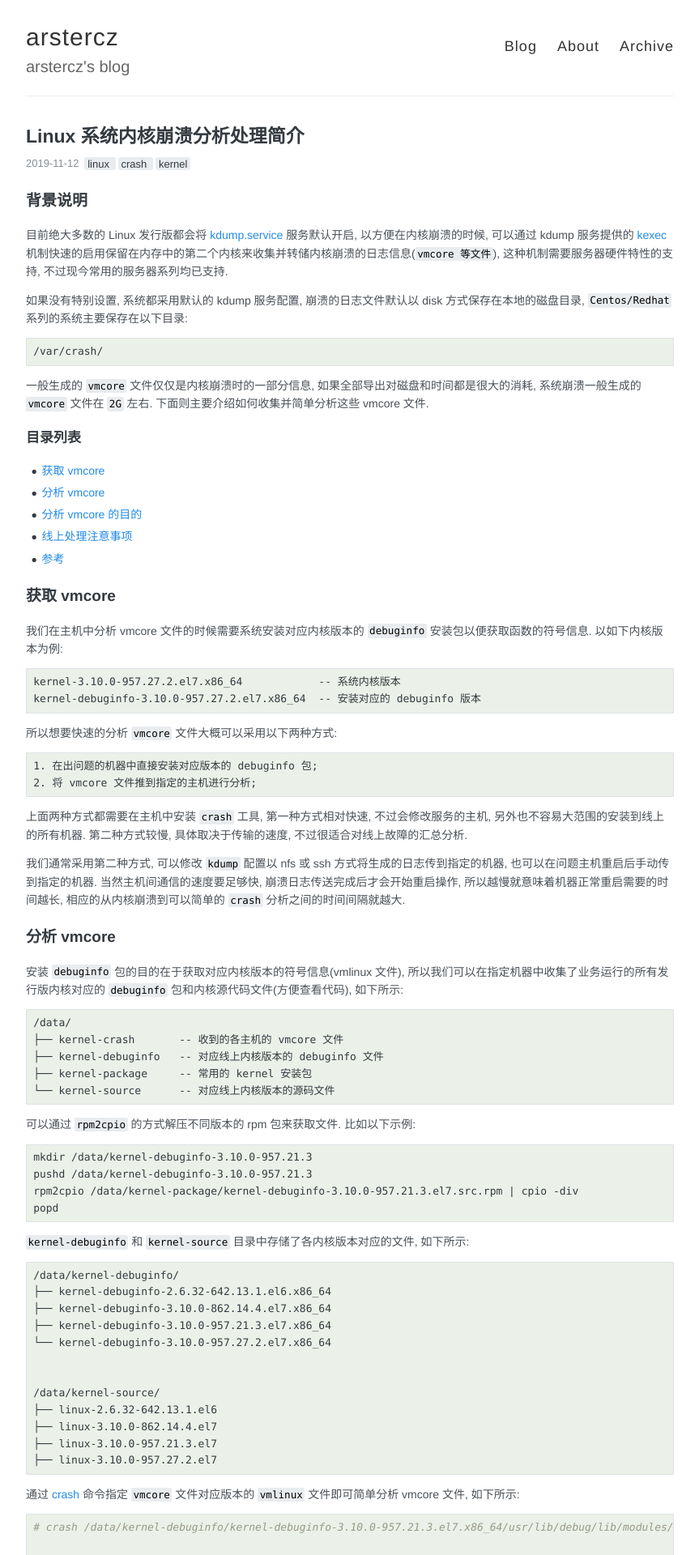
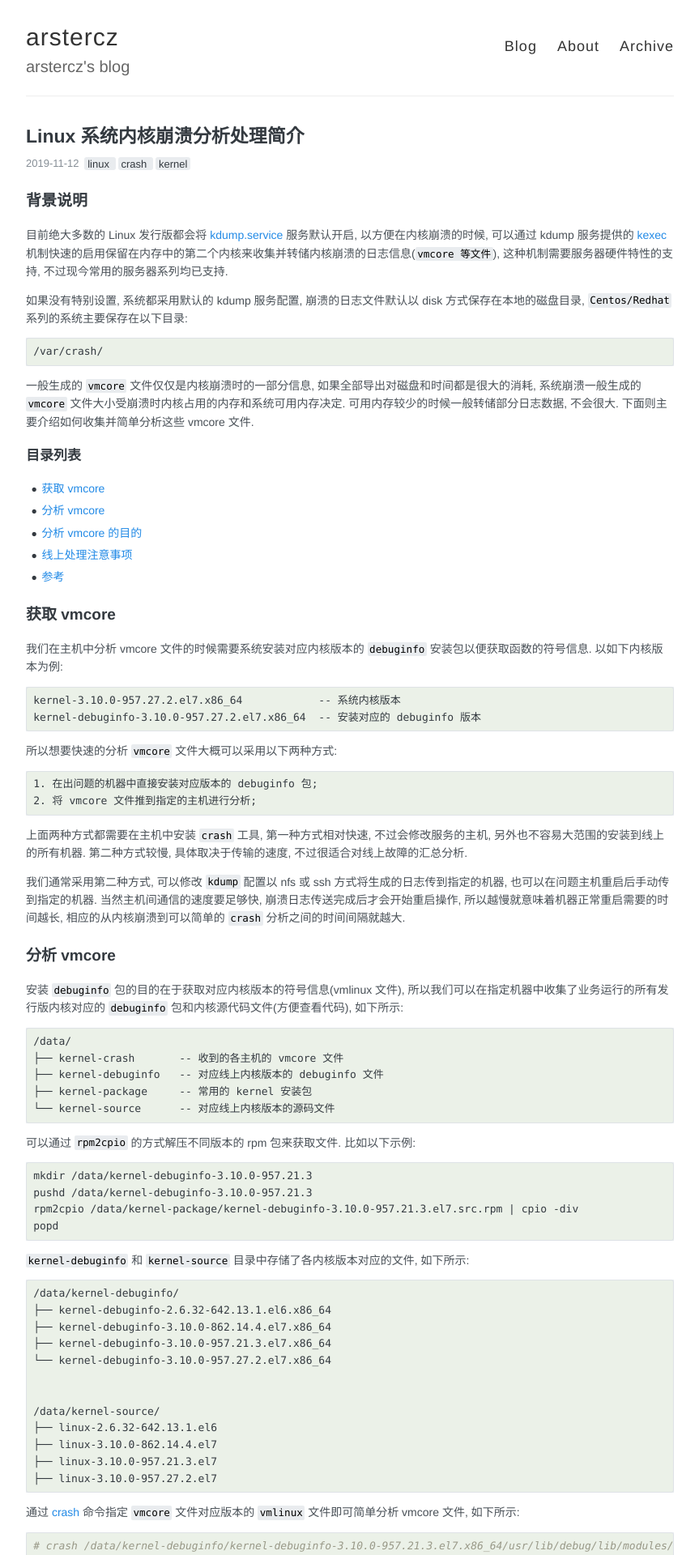
Before and after one commit to arstercz/arstercz.github.io, a Jekyll site: the page built from _posts/2019-11-12-brief-intro-to-linux-kernel-crash-analyze.md, in a window 1280 px wide. Shown: the top 1920 px of the page at 81% size, without its empty margins (208-1071 px from the left). Built offline with Jekyll 4.4.1, drawn with Linux system fonts in a browser that asks for light colours; comment, search, counter and statistics services are not loaded; some of the changed text lies outside the part shown.

Commit message:
fix the vmcore file size note

````diff
--- a/_posts/2019-11-12-brief-intro-to-linux-kernel-crash-analyze.md
+++ b/_posts/2019-11-12-brief-intro-to-linux-kernel-crash-analyze.md
@@ -14,7 +14,7 @@
 /var/crash/
 ```
 
-一般生成的 `vmcore` 文件仅仅是内核崩溃时的一部分信息, 如果全部导出对磁盘和时间都是很大的消耗, 系统崩溃一般生成的 `vmcore` 文件在 `2G` 左右. 下面则主要介绍如何收集并简单分析这些 vmcore 文件.
+一般生成的 `vmcore` 文件仅仅是内核崩溃时的一部分信息, 如果全部导出对磁盘和时间都是很大的消耗, 系统崩溃一般生成的 `vmcore` 文件大小受崩溃时内核占用的内存和系统可用内存决定. 可用内存较少的时候一般转储部分日志数据, 不会很大. 下面则主要介绍如何收集并简单分析这些 vmcore 文件.
 
 ### 目录列表
 
@@ -156,7 +156,7 @@
 
 ### 加快 vmcore 分析
 
-`vmcore` 文件一般在 2G 左右, 传到指定的机器需要一定的时间, 如果传输较慢, 可以将 vmcore 文件拉倒对应内网机器进行分析. 该机器需要提前装好对应内核版本的 `debuginfo` 包, 当然不用非要 rpm 安装, 我们可以将 `debuginfo` 包通过 `rpm2cpio` 方式解压出来单独存放到指定的目录.
+`vmcore` 文件的大小受 kdump 参数日志级别决定, 默认为 31 仅导出内核态的数据. 这种级别下一般由崩溃时内核占用的内存和系统的可用内存决定, 在可用内存较小的时候就只转储部分内核数据信息. 通常在内存使用较多的主机中(比如128G 内存剩余可用 1 G 内存)生成的文件在 1G 左右, 传到指定的机器需要一定的时间, 如果传输较慢, 可以将 vmcore 文件拉倒对应内网机器进行分析. 该机器需要提前装好对应内核版本的 `debuginfo` 包, 当然不用非要 rpm 安装, 我们可以将 `debuginfo` 包通过 `rpm2cpio` 方式解压出来单独存放到指定的目录.
 
 ### 处理反馈及建议
 
````
